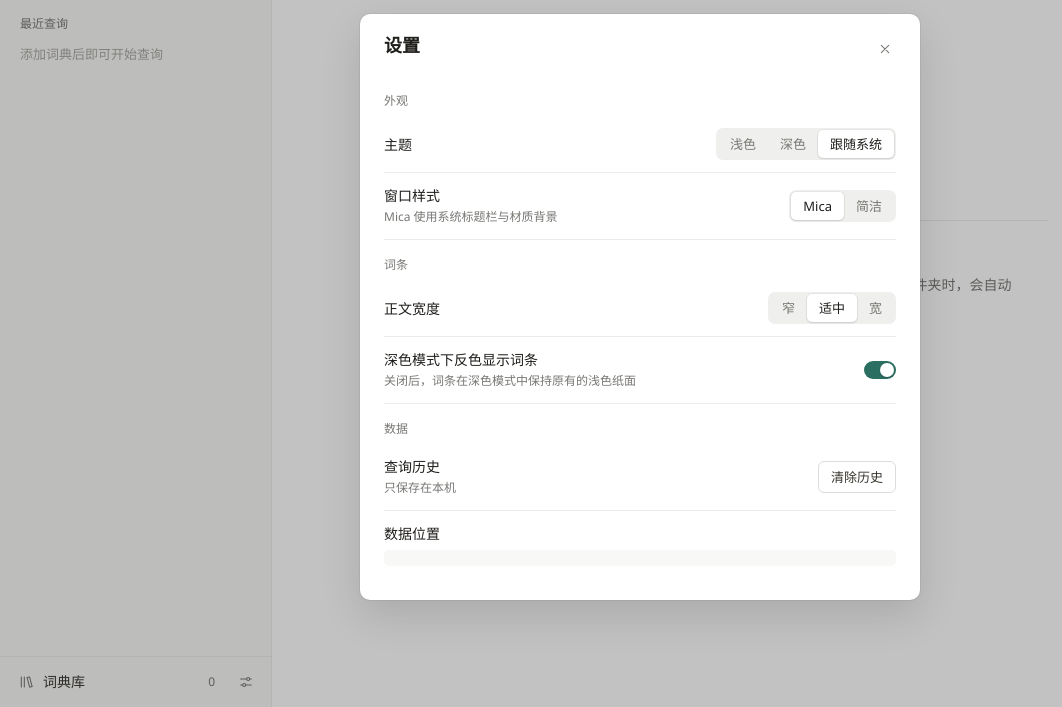
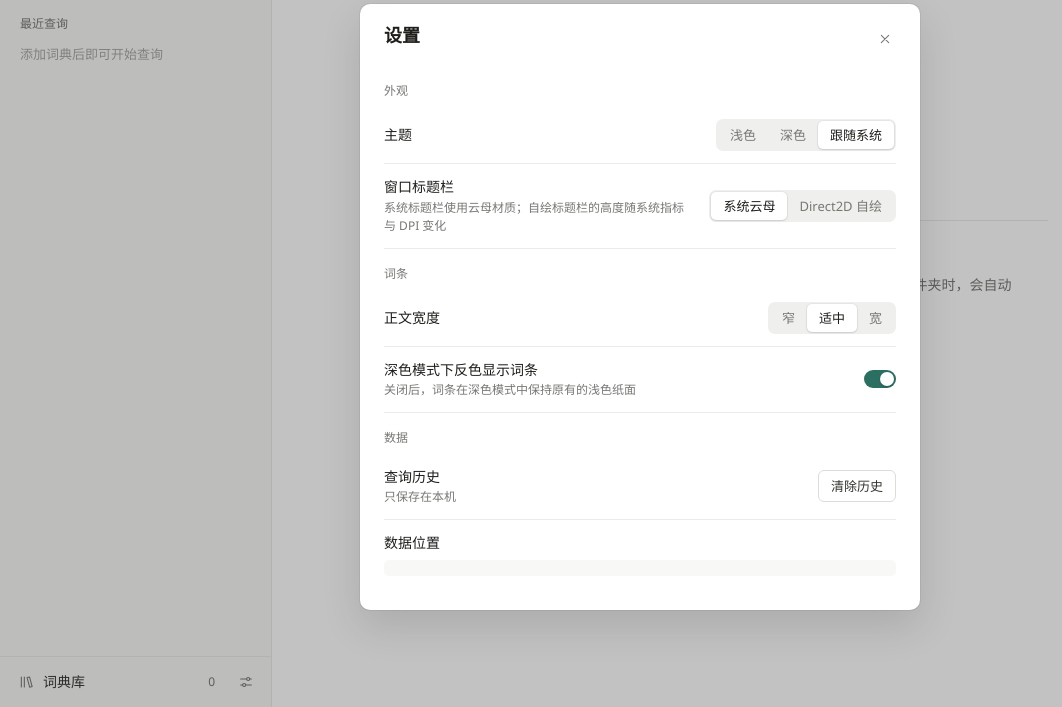
Before and after one commit to yldm-ai/dr-dict, a website built with Vite: page web/index.html in a window 1280 px wide. Both pictures are taken after a click on the button 246 px from the left and 775 px from the top of the page. Shown: the part 93-800 px from the top of the page, without its empty margins (0-1062 px from the left). Built offline with nearby package versions, Linux system fonts and the light colour scheme.

Commit message:
feat: 标题栏设置对齐 DR Reader（系统云母 / Direct2D 自绘），自绘标题栏配色与正文背景一致

```diff
--- a/web/index.html
+++ b/web/index.html
@@ -109,12 +109,12 @@
         </div>
         <div class="setting">
           <div>
-            <div class="setting-name">窗口样式</div>
-            <div class="setting-note">Mica 使用系统标题栏与材质背景</div>
+            <div class="setting-name">窗口标题栏</div>
+            <div class="setting-note">系统标题栏使用云母材质；自绘标题栏的高度随系统指标与 DPI 变化</div>
           </div>
           <div class="segmented" data-setting="shell">
-            <button type="button" data-value="mica">Mica</button>
-            <button type="button" data-value="direct2d">简洁</button>
+            <button type="button" data-value="mica">系统云母</button>
+            <button type="button" data-value="direct2d">Direct2D 自绘</button>
           </div>
         </div>
         <div class="settings-group">词条</div>
```
Also changed, not shown: 2 other files.
